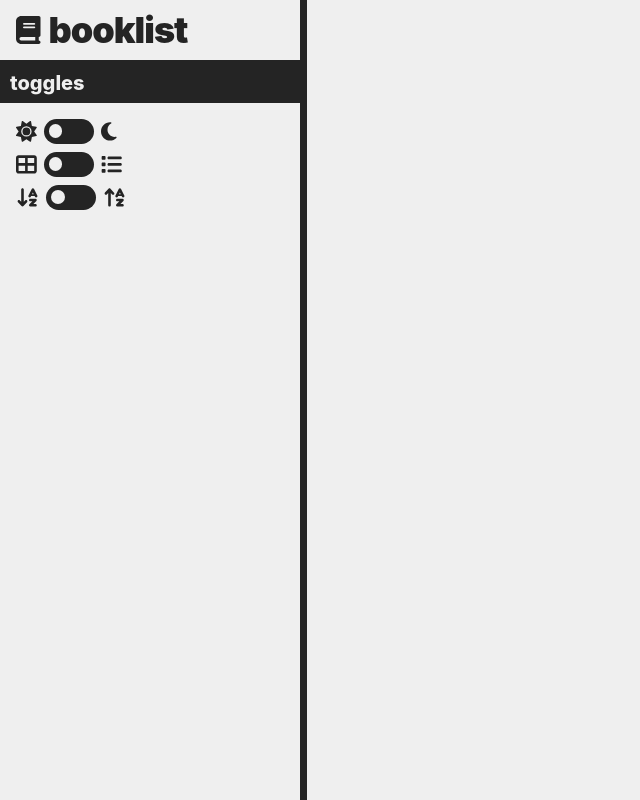
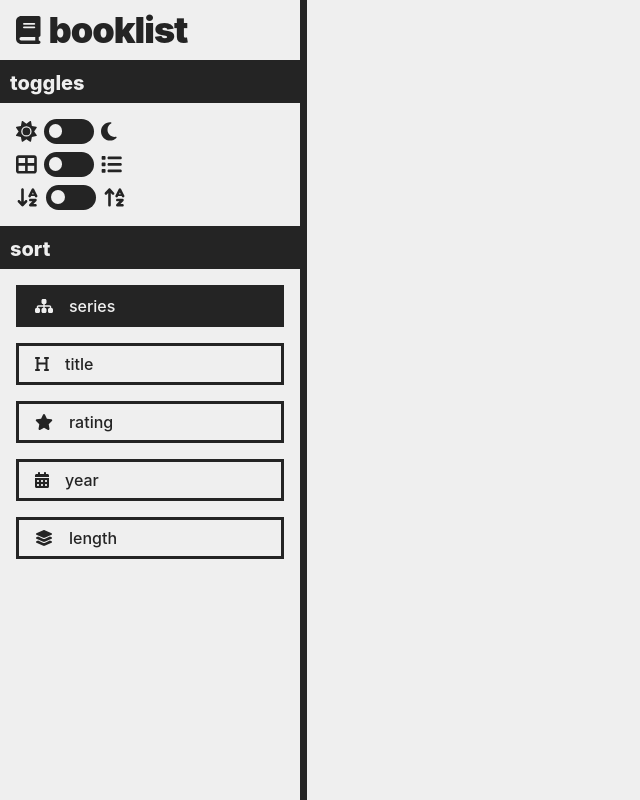
Before and after one commit to sara-p-/booklist-react, a React (Vite) app: page / in a window 1280 px wide. Shown: the whole page, without its empty margins (0-640 px from the left). Built offline with nearby package versions, Linux system fonts and the light colour scheme.

Commit message:
starting to work on just a bit of the form logic just to see how it will work.

```diff
--- a/src/App.tsx
+++ b/src/App.tsx
@@ -1,10 +1,25 @@
+import { useState } from 'react'
 import './App.css'
 import Sidebar from './components/Sidebar/Sidebar/Sidebar'
 
 function App() {
+  const [bookValue, setBookValue] = useState<{
+    theme: string
+    view: string
+    order: string
+    sort: string
+  }>({ theme: 'light', view: 'grid', order: 'asc', sort: 'series' })
+
+  function handleBookValueChange(value: string, key: string): void {
+    const newValue = { ...bookValue }
+    newValue[key as keyof typeof newValue] = value
+    setBookValue(newValue)
+    console.log(newValue)
+  }
+
   return (
     <div className='box'>
-      <Sidebar />
+      <Sidebar handleBookValueChange={handleBookValueChange} />
       <div className='main'></div>
     </div>
   )
--- a/src/components/Sidebar/Sidebar/Sidebar.tsx
+++ b/src/components/Sidebar/Sidebar/Sidebar.tsx
@@ -1,13 +1,19 @@
 import './Sidebar.css'
 import Header from '../Header/Header'
 import Toggles from '../Toggles/Toggles'
+import SortBox from '../Sort/SortBox'
 
-export default function Sidebar() {
+type SidebarProps = {
+  handleBookValueChange: (value: string, key: string) => void
+}
+
+export default function Sidebar({ handleBookValueChange }: SidebarProps) {
   return (
     <>
       <Header />
       <div className='sidebar'>
-        <Toggles />
+        <Toggles handleBookValueChange={handleBookValueChange} />
+        <SortBox />
       </div>
     </>
   )
--- a/src/components/Sidebar/Sort/SortBox.tsx
+++ b/src/components/Sidebar/Sort/SortBox.tsx
@@ -1,10 +1,56 @@
 import './SortBox.css'
 import Fieldset from '../Fieldset/Fieldset'
+import { FontAwesomeIcon } from '@fortawesome/react-fontawesome'
+import {
+  faCalendarDays,
+  faHeading,
+  faLayerGroup,
+  faSitemap,
+  faStar,
+} from '@fortawesome/free-solid-svg-icons'
+import SortButton from './SortButton/SortButton'
+import { useState } from 'react'
 
 export default function SortBox() {
+  const [sortValue, setSortValue] = useState<string>('series')
+
+  function handleSortChange(event: React.ChangeEvent<HTMLInputElement>) {
+    const value = event.target.value
+    setSortValue(value)
+  }
+
   return (
     <Fieldset legend='Sort'>
-      <div className='sort-box'></div>
+      <SortButton
+        label='series'
+        checked={sortValue === 'series'}
+        icon={<FontAwesomeIcon className='sort-icon' icon={faSitemap} />}
+        handleSortChange={handleSortChange}
+      />
+      <SortButton
+        label='title'
+        checked={sortValue === 'title'}
+        icon={<FontAwesomeIcon className='sort-icon' icon={faHeading} />}
+        handleSortChange={handleSortChange}
+      />
+      <SortButton
+        label='rating'
+        checked={sortValue === 'rating'}
+        icon={<FontAwesomeIcon className='sort-icon' icon={faStar} />}
+        handleSortChange={handleSortChange}
+      />
+      <SortButton
+        label='year'
+        checked={sortValue === 'year'}
+        icon={<FontAwesomeIcon className='sort-icon' icon={faCalendarDays} />}
+        handleSortChange={handleSortChange}
+      />
+      <SortButton
+        label='length'
+        checked={sortValue === 'length'}
+        icon={<FontAwesomeIcon className='sort-icon' icon={faLayerGroup} />}
+        handleSortChange={handleSortChange}
+      />
     </Fieldset>
   )
 }
--- a/src/components/Sidebar/Sort/SortButton/SortButton.css
+++ b/src/components/Sidebar/Sort/SortButton/SortButton.css
@@ -0,0 +1,54 @@
+.sort-box {
+  position: relative;
+  width: auto;
+  margin-bottom: 16px;
+  border: var(--border-thin);
+}
+
+.sort-radio {
+  height: 0;
+  width: 0;
+  visibility: hidden;
+  margin: 0;
+  position: absolute;
+}
+
+.sort-radio + label {
+  width: 100%;
+  background: var(--secondary);
+  padding: 10px 16px;
+  display: block;
+  box-sizing: border-box;
+  /* border-top: 3px solid var(--primary); */
+  cursor: pointer;
+  font-weight: 500;
+  color: var(--primary);
+  background-color: var(--secondary);
+  transition: all 300ms;
+}
+
+.sort-radio + label:hover,
+.sort-radio + label:hover i {
+  background-color: var(--hover);
+  color: var(--primary);
+  /* color: var(--secondary); */
+}
+
+.sort-radio:checked + label,
+.sort-radio:checked + label i {
+  /* background: var(--set); */
+  color: var(--secondary);
+  background-color: var(--primary);
+}
+
+.sort-radio:checked + label i {
+  background: transparent;
+}
+
+.sort-radio + label i {
+  margin-right: 16px;
+}
+
+.sort-icon {
+  margin-right: 16px;
+}
--- a/src/components/Sidebar/Sort/SortButton/SortButton.tsx
+++ b/src/components/Sidebar/Sort/SortButton/SortButton.tsx
@@ -1,15 +1,38 @@
+import { useId } from 'react'
 import './SortButton.css'
 
 type SortButtonProps = {
   label: string
-  sortId: string
+  icon: React.ReactNode
+  checked: boolean
+  handleSortChange: (event: React.ChangeEvent<HTMLInputElement>) => void
 }
 
-export default function SortButton({ label, sortId }: SortButtonProps) {
+export default function SortButton({
+  label,
+  icon,
+  checked,
+  handleSortChange,
+}: SortButtonProps) {
+  const id = useId()
+  const sortId = `sort-${id}`
+
   return (
     <div className='sort-box'>
-      <input type='radio' id={sortId} />
-      <label htmlFor={sortId}>{`Sort by ${label}`}</label>
+      <input
+        className='sort-radio'
+        type='radio'
+        id={sortId}
+        name='sort-radio'
+        value={label}
+        checked={checked}
+        onChange={handleSortChange}
+      />
+      <label htmlFor={sortId}>
+        {icon}
+        <span className='visually-hidden'>Sort by</span>
+        {label}
+      </label>
     </div>
   )
 }
--- a/src/components/Sidebar/Toggles/Toggle/Toggle.tsx
+++ b/src/components/Sidebar/Toggles/Toggle/Toggle.tsx
@@ -6,6 +6,7 @@ type ToggleProps = {
   toggleId: string
   iconLeft: React.ReactNode
   iconRight: React.ReactNode
+  handleBookValueChange: (value: string, key: string) => void
 }
 
 export default function Toggle({
@@ -13,8 +14,15 @@ export default function Toggle({
   toggleId,
   iconLeft,
   iconRight,
+  handleBookValueChange,
 }: ToggleProps) {
   const [isChecked, setIsChecked] = useState(false)
+
+  function handleToggleChange(): void {
+    const newValue = !isChecked
+    setIsChecked(newValue)
+    handleBookValueChange(newValue.toString(), toggleId.toLowerCase())
+  }
 
   return (
     <div className='toggle-box'>
@@ -22,8 +30,9 @@ export default function Toggle({
       <input
         className='toggle'
         type='checkbox'
-        value={isChecked.toString()}
-        onChange={() => setIsChecked(!isChecked)}
+        value={toggleId}
+        checked={isChecked}
+        onChange={handleToggleChange}
         id={toggleId}
       />
       <label htmlFor={toggleId}>{label}</label>
--- a/src/components/Sidebar/Toggles/Toggles.tsx
+++ b/src/components/Sidebar/Toggles/Toggles.tsx
@@ -10,31 +10,38 @@ import {
   faArrowUpAZ,
   faArrowDownAZ,
 } from '@fortawesome/free-solid-svg-icons'
-import { useId } from 'react'
+// import { useId } from 'react'
 
-export default function Toggles() {
-  const id = useId()
-  const toggleId = `${id}-toggle`
+type TogglesProps = {
+  handleBookValueChange: (value: string, key: string) => void
+}
+
+export default function Toggles({ handleBookValueChange }: TogglesProps) {
+  // const id = useId()
+  // const toggleId = `${id}-toggle`
 
   return (
     <Fieldset legend='Toggles'>
       <Toggle
         label='Toggle dark/light theme'
-        toggleId={toggleId}
+        toggleId='theme'
         iconLeft={<FontAwesomeIcon className='icon' icon={faSun} />}
         iconRight={<FontAwesomeIcon className='icon' icon={faMoon} />}
+        handleBookValueChange={handleBookValueChange}
       />
       <Toggle
         label='Toggle grid/list view'
-        toggleId={toggleId}
+        toggleId='view'
         iconLeft={<FontAwesomeIcon className='icon' icon={faTableCellsLarge} />}
         iconRight={<FontAwesomeIcon className='icon' icon={faList} />}
+        handleBookValueChange={handleBookValueChange}
       />
       <Toggle
         label='Toggle ascending/descending sort'
-        toggleId={toggleId}
+        toggleId='order'
         iconLeft={<FontAwesomeIcon className='icon' icon={faArrowDownAZ} />}
         iconRight={<FontAwesomeIcon className='icon' icon={faArrowUpAZ} />}
+        handleBookValueChange={handleBookValueChange}
       />
     </Fieldset>
   )
--- a/src/index.css
+++ b/src/index.css
@@ -30,7 +30,7 @@
   /* Borders */
   --border-thick: 7px solid var(--primary);
   --border-medium: 5px solid var(--primary);
-
+  --border-thin: 3px solid var(--primary);
   height: 100%;
   min-height: 100%;
   background-color: var(--secondary);
```
